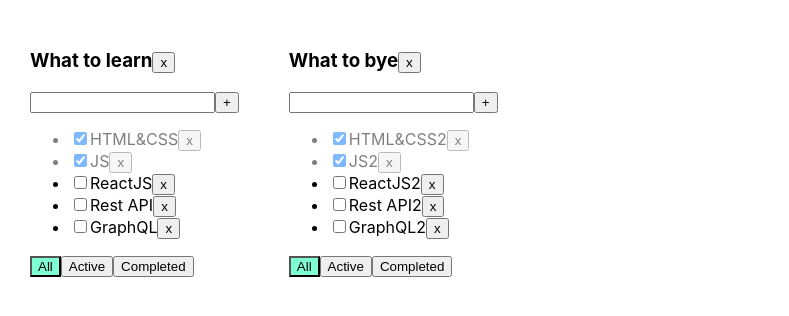
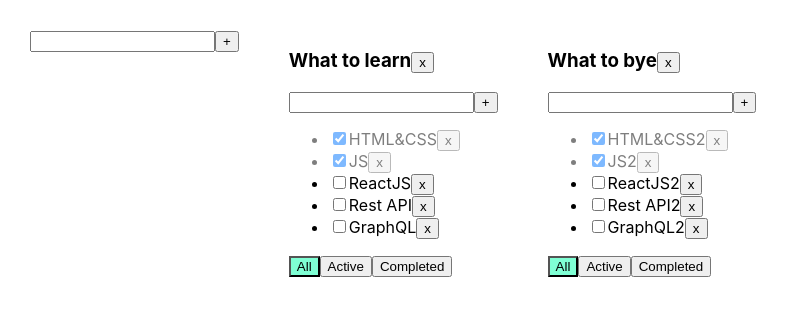
Before and after one commit to HuziMuzi/todoList, a React (Create React App) app: page / in a window 1280 px wide. Shown: the top 316 px of the page, without its empty margins (0-789 px from the left). Built offline with nearby package versions, Linux system fonts and the light colour scheme.

Commit message:
add new component AddItemForm

```diff
--- a/src/App.tsx
+++ b/src/App.tsx
@@ -2,6 +2,7 @@ import React, {useState} from 'react';
 import './App.css';
 import {TodoList} from './TodoList';
 import {v1} from 'uuid';
+import {AddItemForm} from "./components/AddItemForm";
 
 export type FilterValuesType = "all" | "active" | "completed";
 
@@ -36,7 +37,7 @@ function App() {
             {id: v1(), title: "GraphQL2", isDone: false},
         ],
     })
-    let [filter, setFilter] = useState<FilterValuesType>("all");
+    // let [filter, setFilter] = useState<FilterValuesType>("all");
 
     console.log(tasks)
 
@@ -58,6 +59,13 @@ function App() {
         // console.log({...tasks,[todoListsId]:tasks[todoListsId]})
         // let newTasks = [task, ...tasks];
         // setTasks(newTasks);
+    }
+
+    const addTodolist = (title: string) => {
+        const newTodoListID = v1()
+        const newTodoList:TodoListsType = {id: newTodoListID, title:title, filter:'all'}
+        setTodoLists([newTodoList,...todoLists])
+        setTasks({...tasks,[newTodoListID]:[]})
     }
 
     function changeStatus(todoListsId: string, taskId: string, isDone: boolean) {
@@ -86,8 +94,9 @@ function App() {
 
     return (
         <div className="App">
+            <AddItemForm callback={addTodolist}/>
+
             {todoLists.map(el => {
-
                 let tasksForTodolist = tasks[el.id];
                 if (el.filter === "active") {
                     tasksForTodolist = tasks[el.id].filter(t => t.isDone === false);
--- a/src/TodoList.tsx
+++ b/src/TodoList.tsx
@@ -1,5 +1,6 @@
 import React, {ChangeEvent, KeyboardEvent, useState} from 'react';
 import {FilterValuesType} from './App';
+import {AddItemForm} from "./components/AddItemForm";
 
 type TaskType = {
     id: string
@@ -21,51 +22,44 @@ type PropsType = {
 
 export function TodoList(props: PropsType) {
 
-    let [title, setTitle] = useState("")
-    let [error, setError] = useState<string | null>(null)
+    // let [title, setTitle] = useState("")
+    // let [error, setError] = useState<string | null>(null)
 
     const removeTodoListHandler = () => {
         props.removeTodoList(props.todoListsId)
     }
 
-    const addTask = () => {
-        if (title.trim() !== "") {
-            props.addTask(props.todoListsId, title.trim());
-            setTitle("");
-        } else {
-            setError("Title is required");
-        }
-    }
-
-    const onChangeHandler = (e: ChangeEvent<HTMLInputElement>) => {
-        setTitle(e.currentTarget.value)
-    }
-
-    const onKeyPressHandler = (e: KeyboardEvent<HTMLInputElement>) => {
-        setError(null);
-        if (e.charCode === 13) {
-            addTask();
-        }
-    }
+    // const addTask = () => {
+    //     if (title.trim() !== "") {
+    //         props.addTask(props.todoListsId, title.trim());
+    //         setTitle("");
+    //     } else {
+    //         setError("Title is required");
+    //     }
+    // }
+    // const onChangeHandler = (e: ChangeEvent<HTMLInputElement>) => {
+    //     setTitle(e.currentTarget.value)
+    // }
+    // const onKeyPressHandler = (e: KeyboardEvent<HTMLInputElement>) => {
+    //     setError(null);
+    //     if (e.charCode === 13) {
+    //         addTask();
+    //     }
+    // }
 
     const onAllClickHandler = () => props.changeFilter(props.todoListsId, "all");
     const onActiveClickHandler = () => props.changeFilter(props.todoListsId, "active");
     const onCompletedClickHandler = () => props.changeFilter(props.todoListsId, "completed");
 
+    const addTaskHandler = (title:string) => {
+        props.addTask(props.todoListsId,title)
+    }
 
     return <div>
         <h3>{props.title}
         <button onClick={removeTodoListHandler}>x</button>
         </h3>
-        <div>
-            <input value={title}
-                   onChange={onChangeHandler}
-                   onKeyPress={onKeyPressHandler}
-                   className={error ? "error" : ""}
-            />
-            <button onClick={addTask}>+</button>
-            {error && <div className="error-message">{error}</div>}
-        </div>
+            <AddItemForm callback={addTaskHandler}/>
         <ul>
             {
                 props.tasks.map(t => {
--- /dev/null
+++ b/src/components/AddItemForm.tsx
@@ -0,0 +1,47 @@
+import React, {ChangeEvent, KeyboardEvent, useState} from 'react';
+
+type AddItemFormPropsType = {
+    callback: (title: string) => void
+}
+
+export const AddItemForm = (props: AddItemFormPropsType) => {
+    const {callback} = props
+
+    let [title, setTitle] = useState("")
+    let [error, setError] = useState<string | null>(null)
+
+
+    const onChangeHandler = (e: ChangeEvent<HTMLInputElement>) => {
+        setTitle(e.currentTarget.value)
+    }
+
+    const onKeyPressHandler = (e: KeyboardEvent<HTMLInputElement>) => {
+        setError(null);
+        if (e.charCode === 13) {
+            addTask();
+        }
+    }
+
+    const addTask = () => {
+        if (title.trim() !== "") {
+            callback(title.trim());
+            setTitle("");
+        } else {
+            setError("Title is required");
+        }
+    }
+
+
+
+    return (
+        <div>
+            <input value={title}
+                   onChange={onChangeHandler}
+                   onKeyPress={onKeyPressHandler}
+                   className={error ? "error" : ""}
+            />
+            <button onClick={addTask}>+</button>
+            {error && <div className="error-message">{error}</div>}
+        </div>
+    );
+};
```
